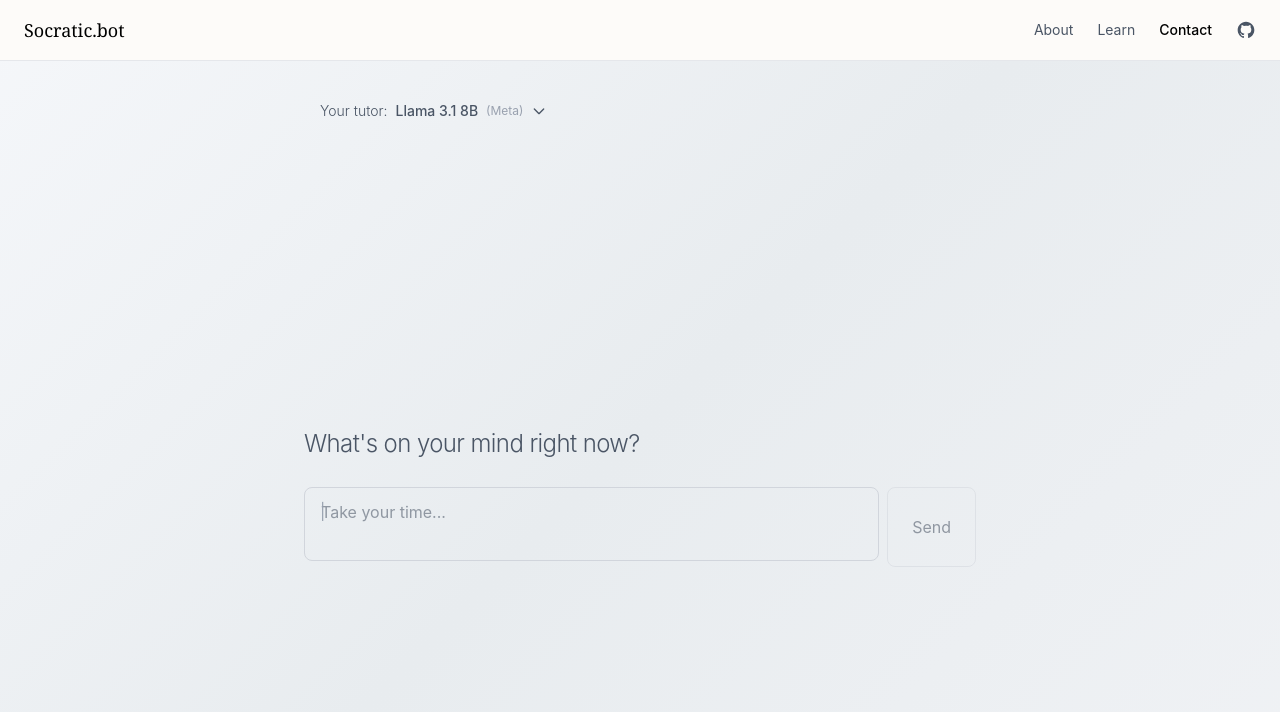
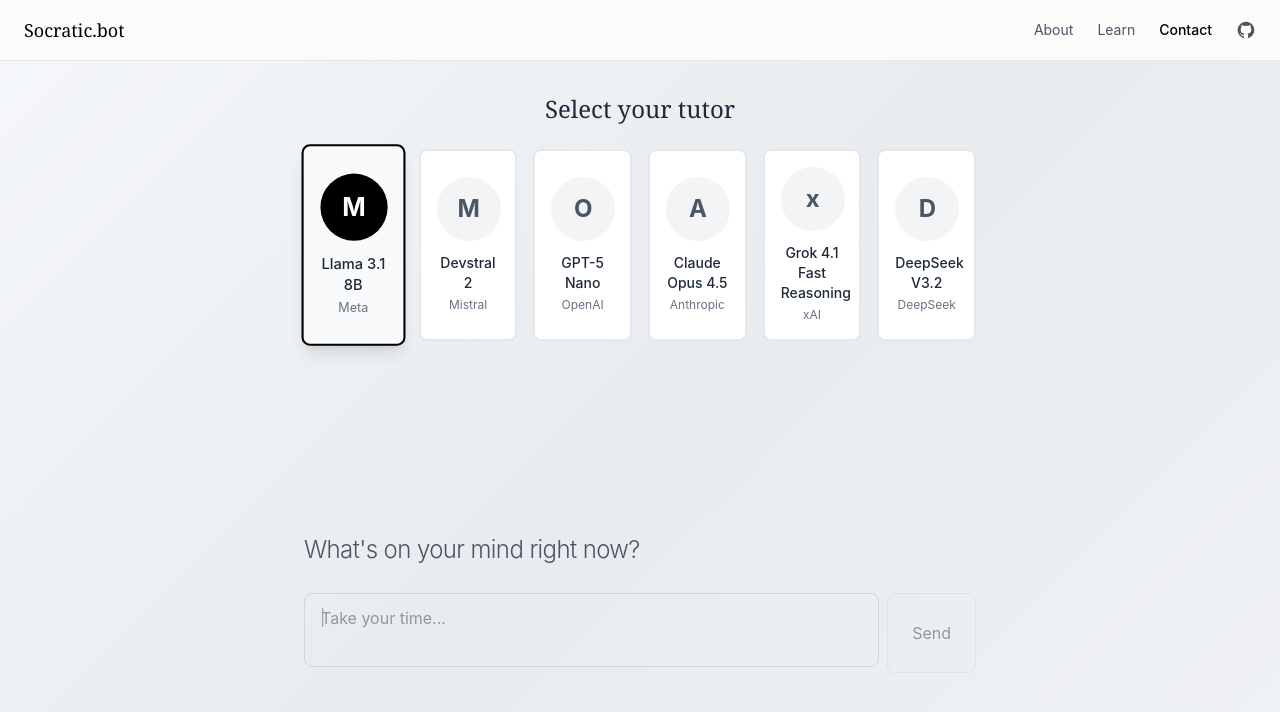
Before and after one commit to socraticbot/socratic-bot, a Next.js app in the folder jsprojs/webapp/: page /chat in a window 1280 px wide. Shown: the top 712 px of the page. Built offline with nearby package versions, Linux system fonts and the light colour scheme.

Commit message:
Update model selector to character selection style with grid layout

```diff
--- a/jsprojs/webapp/app/components/ModelSelector.tsx
+++ b/jsprojs/webapp/app/components/ModelSelector.tsx
@@ -1,7 +1,7 @@
 'use client';
 
-import { AVAILABLE_MODELS, TutorModel, getDefaultModel } from '@/lib/models';
-import { useState, useEffect } from 'react';
+import { AVAILABLE_MODELS, TutorModel } from '@/lib/models';
+import Image from 'next/image';
 
 interface ModelSelectorProps {
   selectedModel: TutorModel;
@@ -9,84 +9,39 @@
 }
 
 export default function ModelSelector({ selectedModel, onModelChange }: ModelSelectorProps) {
-  const [isOpen, setIsOpen] = useState(false);
-
-  // Load from localStorage on mount (only once)
-  useEffect(() => {
-    const saved = localStorage.getItem('selectedModelId');
-    if (saved) {
-      const model = AVAILABLE_MODELS.find((m) => m.id === saved);
-      if (model) {
-        onModelChange(model);
-      }
-    }
-    // eslint-disable-next-line react-hooks/exhaustive-deps
-  }, []); // Only run on mount
-
-  // Save to localStorage when model changes
-  useEffect(() => {
-    localStorage.setItem('selectedModelId', selectedModel.id);
-  }, [selectedModel.id]);
-
   return (
-    <div className="relative">
-      {/* Selected Model Display */}
-      <button
-        onClick={() => setIsOpen(!isOpen)}
-        className="flex items-center gap-2 px-4 py-2 text-sm text-gray-600 hover:text-gray-800 transition-colors duration-200"
-        aria-label="Select tutor model"
-      >
-        <span className="font-light">Your tutor:</span>
-        <span className="font-medium">{selectedModel.name}</span>
-        <span className="text-xs text-gray-400">({selectedModel.provider})</span>
-        <svg
-          className={`w-4 h-4 transition-transform duration-200 ${isOpen ? 'rotate-180' : ''}`}
-          fill="none"
-          stroke="currentColor"
-          viewBox="0 0 24 24"
-        >
-          <path strokeLinecap="round" strokeLinejoin="round" strokeWidth={2} d="M19 9l-7 7-7-7" />
-        </svg>
-      </button>
-
-      {/* Dropdown Menu */}
-      {isOpen && (
-        <>
-          {/* Backdrop */}
-          <div
-            className="fixed inset-0 z-10"
-            onClick={() => setIsOpen(false)}
-            aria-hidden="true"
-          />
-
-          {/* Menu */}
-          <div className="absolute top-full left-0 mt-2 w-64 bg-white border border-gray-200 rounded-lg shadow-lg z-20 fade-in">
-            <div className="p-2">
-              <div className="text-xs text-gray-500 px-3 py-2 mb-1">Choose your tutor</div>
+    <div className="w-full">
+      <h2 className="text-2xl font-serif text-gray-800 mb-6 text-center">Select your tutor</h2>
+      <div className="grid grid-cols-2 md:grid-cols-3 lg:grid-cols-6 gap-4">
         {AVAILABLE_MODELS.map((model) => (
           <button
             key={model.id}
-                  onClick={() => {
-                    onModelChange(model);
-                    setIsOpen(false);
-                  }}
-                  className={`w-full text-left px-3 py-2 rounded-md transition-colors duration-150 ${
+            onClick={() => onModelChange(model)}
+            className={`p-4 rounded-lg border-2 transition-all duration-200 ${
               selectedModel.id === model.id
-                      ? 'bg-gray-100 text-gray-900'
-                      : 'text-gray-700 hover:bg-gray-50'
+                ? 'border-black bg-gray-50 shadow-lg scale-105'
+                : 'border-gray-200 bg-white hover:border-gray-300 hover:shadow-md'
             }`}
           >
-                  <div className="font-medium text-sm">{model.name}</div>
-                  <div className="text-xs text-gray-500 mt-0.5">
-                    {model.provider}
-                    {model.description && ` • ${model.description}`}
+            <div className="text-center">
+              {/* Model Avatar/Icon - using first letter for now */}
+              <div
+                className={`w-16 h-16 mx-auto mb-3 rounded-full flex items-center justify-center text-2xl font-bold ${
+                  selectedModel.id === model.id
+                    ? 'bg-black text-white'
+                    : 'bg-gray-100 text-gray-600'
+                }`}
+              >
+                {model.provider.charAt(0)}
+              </div>
+              {/* Model Name */}
+              <div className="font-medium text-sm text-gray-800 mb-1">{model.name}</div>
+              {/* Provider */}
+              <div className="text-xs text-gray-500">{model.provider}</div>
             </div>
           </button>
         ))}
       </div>
     </div>
-        </>
-      )}
-    </div>
   );
 }
```
Lines whose indentation alone changed are shown as unchanged.
